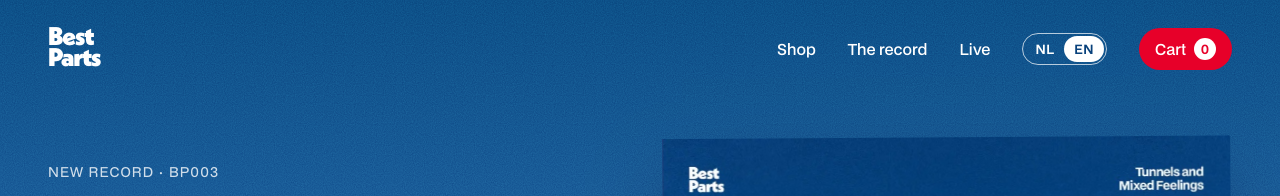
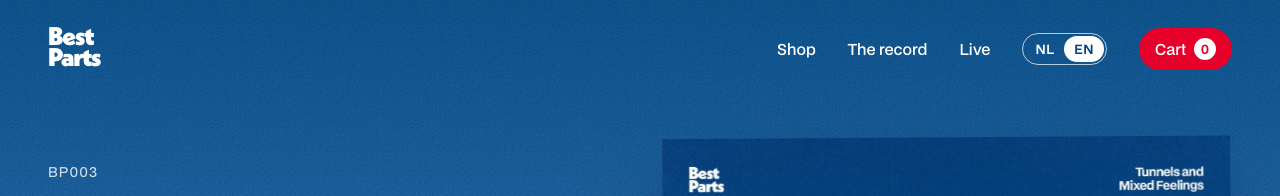
Before and after one commit to stanseel/bestpartsband, a plain HTML site: page index.html in a window 1280 px wide. Shown: the top 196 px of the page. Drawn offline with Linux system fonts and the light colour scheme.

Commit message:
Hero: enkel BP003
Co-Authored-By: Claude Fable 5.2 <noreply@anthropic.com>

```diff
--- a/i18n.js
+++ b/i18n.js
@@ -7,7 +7,7 @@ const STRINGS = {
     "nav.cart": "Mandje",
     "nav.cartOpen": "Winkelmandje openen",
     "nav.lang": "Taal",
-    "hero.eyebrow": "Nieuwe plaat · BP003",
+    "hero.eyebrow": "BP003",
     "hero.lead": "Zes nieuwe songs, gemaakt in Gent. Nu op vinyl, samen met onze eerdere platen en het T-shirt van de Italiaanse tour.",
     "hero.cta": "Naar de shop",
     "hero.alt": "Hoes van Tunnels and Mixed Feelings: een rode trein rijdt door een blauwe berg die in de lucht zweeft",
@@ -51,7 +51,7 @@ const STRINGS = {
     "nav.cart": "Cart",
     "nav.cartOpen": "Open cart",
     "nav.lang": "Language",
-    "hero.eyebrow": "New record · BP003",
+    "hero.eyebrow": "BP003",
     "hero.lead": "Six new songs, made in Ghent. Out now on vinyl, alongside our earlier records and the Italy tour T-shirt.",
     "hero.cta": "Go to the shop",
     "hero.alt": "Cover of Tunnels and Mixed Feelings: a red train runs through a blue mountain floating in the sky",
--- a/index.html
+++ b/index.html
@@ -39,7 +39,7 @@
   <!-- HERO: lucht + hoes -->
   <section class="hero">
     <div class="hero-text">
-      <p class="eyebrow" data-i18n="hero.eyebrow">Nieuwe plaat · BP003</p>
+      <p class="eyebrow" data-i18n="hero.eyebrow">BP003</p>
       <h1>Tunnels and<br>Mixed Feelings</h1>
       <p class="lead" data-i18n="hero.lead">Zes nieuwe songs, gemaakt in Gent. Nu op vinyl, samen met onze eerdere platen en het T-shirt van de Italiaanse tour.</p>
       <a href="#shop" class="btn btn-red" data-i18n="hero.cta">Naar de shop</a>
```
